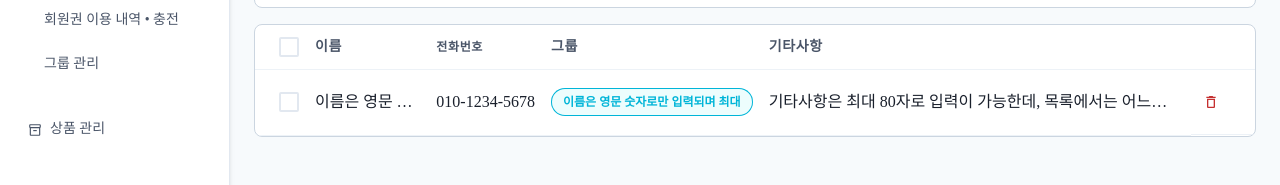
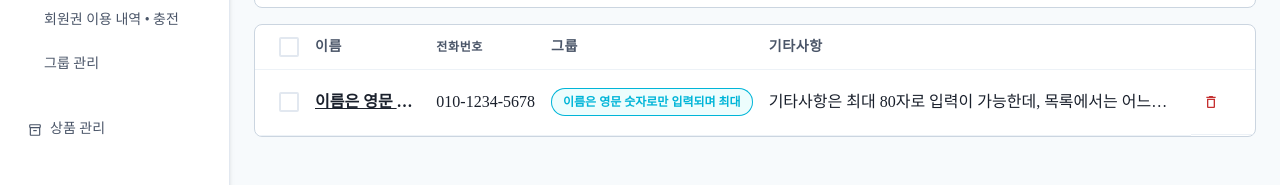
Before and after one commit to designerbohyun/manager, a React (Create React App) app: page / in a window 1280 px wide. Shown: the part 305-490 px from the top of the page. Built offline with nearby package versions, Linux system fonts and the light colour scheme.

Commit message:
fixed-customer-drawe-table

```diff
--- a/src/components/drawer/customerdrawer.tsx
+++ b/src/components/drawer/customerdrawer.tsx
@@ -50,7 +50,8 @@ export const EditCustomerDrawer = () => {
     const btnRef = React.useRef()
     return (
         <Box>
-            <Button colorScheme="cyan" size="md" variant="solid" leftIcon={<MdAdd />} color="white" fontWeight="700" onClick={onOpen}>고객 수정</Button>
+            <Text onClick={onOpen} overflow="hidden" textOverflow="ellipsis" noOfLines={1} textDecoration="underline" fontWeight="600" cursor=
+                "pointer">이름은 영문 숫자로만 입력되며 최대</Text>
             <Drawer
                 isOpen={isOpen}
                 placement='right'
--- a/src/components/drawer/groupdrawer.tsx
+++ b/src/components/drawer/groupdrawer.tsx
@@ -46,7 +46,8 @@ export const EditGroupDrawer = () => {
     const btnRef = React.useRef()
     return (
         <Box>
-            <Text onClick={onOpen} overflow="hidden" textOverflow="ellipsis" noOfLines={1} textDecoration="underline" fontWeight="600">이름은 영문 숫자로만 입력되며 최대</Text>
+            <Text onClick={onOpen} overflow="hidden" textOverflow="ellipsis" noOfLines={1} textDecoration="underline" fontWeight="600" cursor=
+                "pointer">이름은 영문 숫자로만 입력되며 최대</Text>
             <Drawer
                 isOpen={isOpen}
                 placement='right'
--- a/src/components/table/CustomerTable.tsx
+++ b/src/components/table/CustomerTable.tsx
@@ -4,6 +4,7 @@ import { Checkbox } from "@chakra-ui/checkbox";
 import { Text, Box } from "@chakra-ui/layout";
 import { GroupBadge } from "../Badge";
 import { DeleteModalBtn } from "../modal/Customermodal";
+import { EditCustomerDrawer } from "../drawer/CustomerDrawer";
 
 
 
@@ -29,7 +30,9 @@ export const CustomerTableBody = () => {
                 <Td pr={4} py="12px">
                     <Checkbox colorScheme="cyan" size="lg" />
                 </Td>
-                <Td pl={0} pr={4} py="12px"><Text overflow="hidden" textOverflow="ellipsis" noOfLines={1}>이름은 영문 숫자로만 입력되며 최대</Text></Td>
+                <Td pl={0} pr={4} py="12px">
+                    <EditCustomerDrawer></EditCustomerDrawer>
+                </Td>
                 <Td pl={0} pr={4} whiteSpace="nowrap" py="12px">010-1234-5678</Td>
                 <Td pl={0} pr={4} py="12px">
                     <GroupBadge badgeText="이름은 영문 숫자로만 입력되며 최대"></GroupBadge>
```
